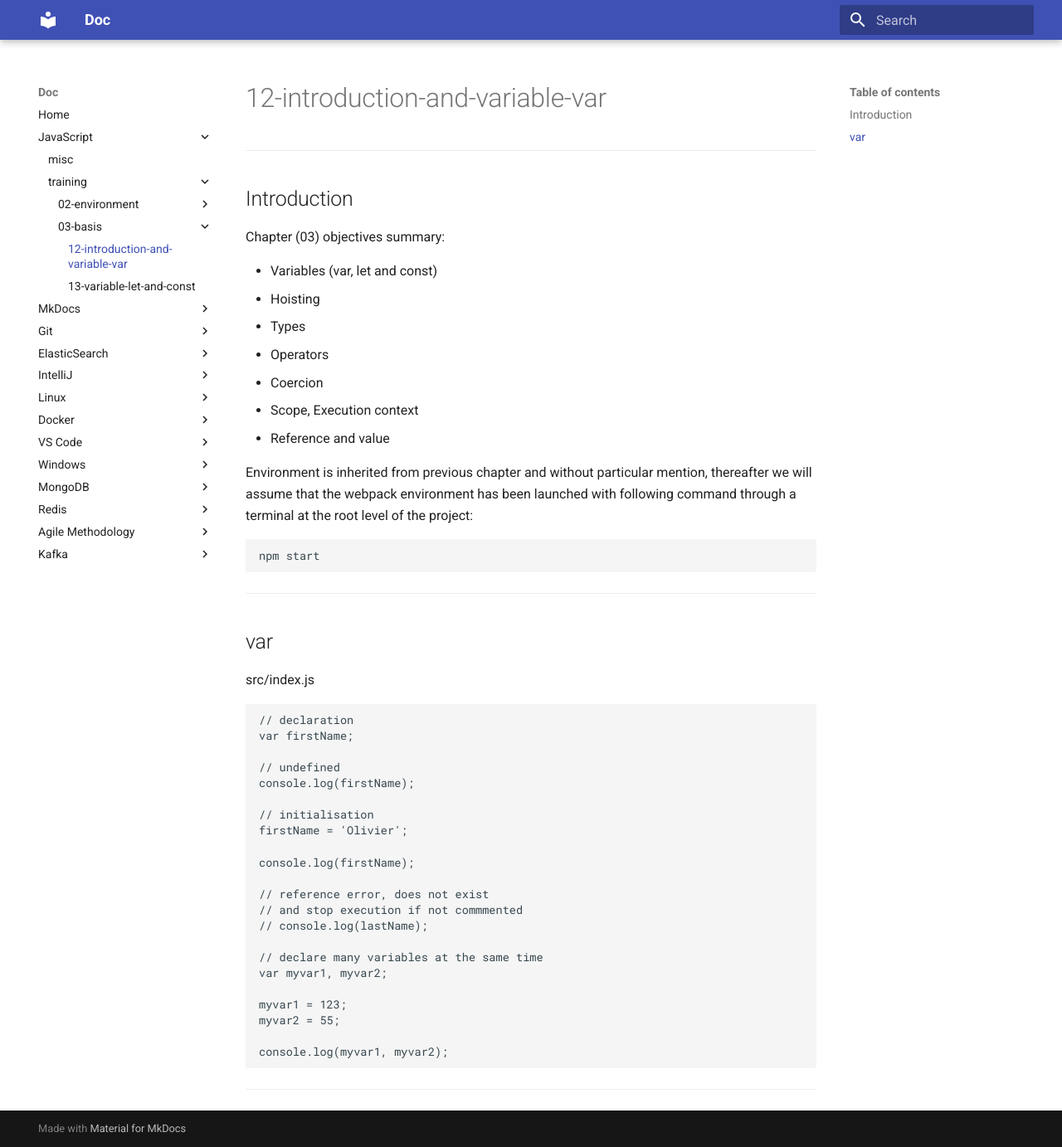
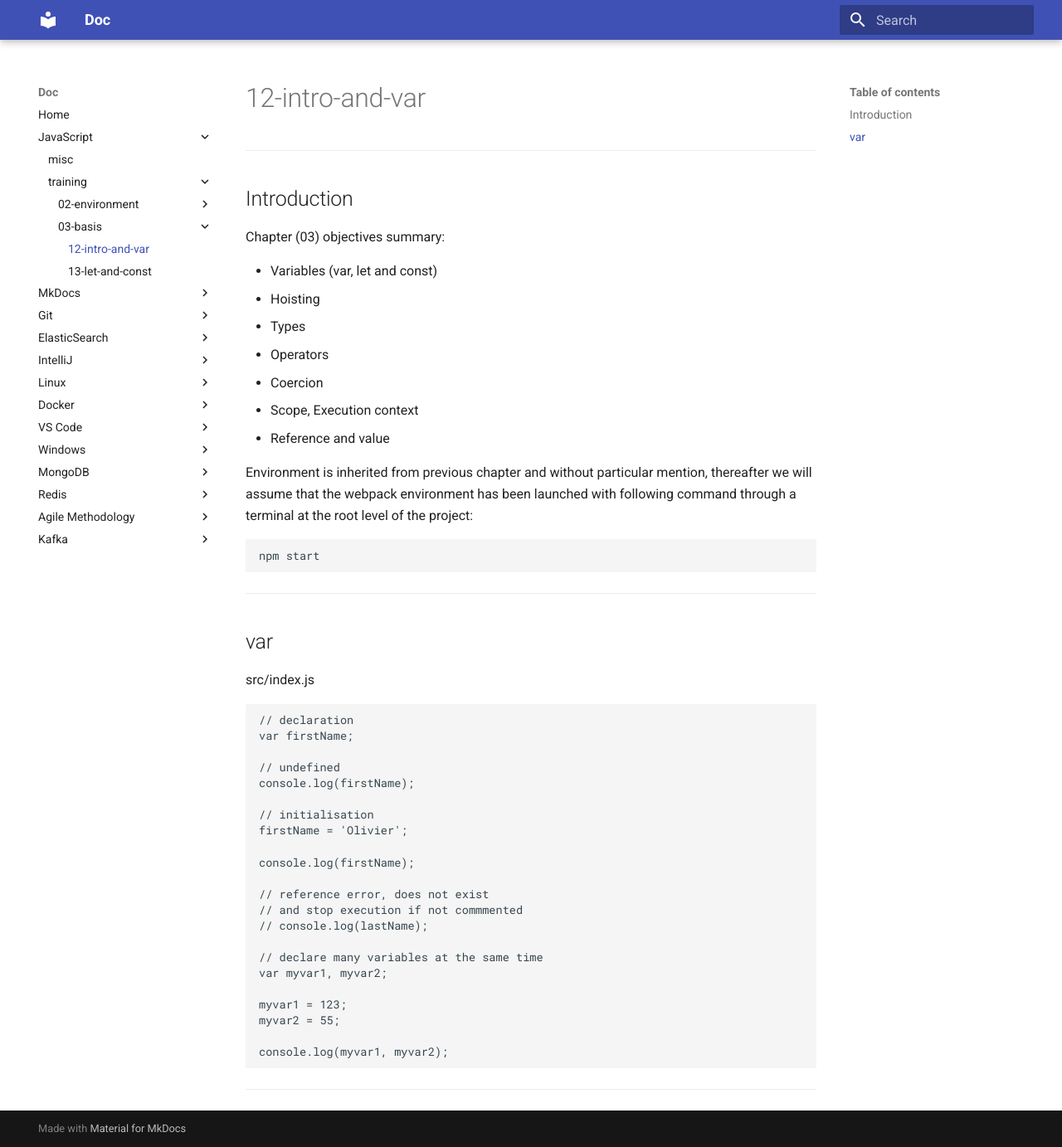
Before and after one commit to oldu73/doc, an MkDocs documentation site: the page built from docs/javascript/training/03-basis/12-intro-and-var.md, in a window 1280 px wide and 1383 px high. Shown: the whole window at 83% size. Built offline with MkDocs 1.6.1 and Material for MkDocs 9.7.7, drawn with Linux system fonts in a browser that asks for light colours.

Commit message:
js variable let and const fix

```diff
--- a/docs/javascript/training/03-basis/12-introduction-and-variable-var.md
+++ b/docs/javascript/training/03-basis/12-intro-and-var.md
@@ -1,4 +1,4 @@
-# 12-introduction-and-variable-var
+# 12-intro-and-var
 
 ***
 
--- a/mkdocs.yml
+++ b/mkdocs.yml
@@ -15,8 +15,8 @@ nav:
                 - '10-webpack': 'javascript/training/02-environment/10-webpack.md'
                 - '11-console': 'javascript/training/02-environment/11-console.md'
             - 03-basis:
-                - '12-introduction-and-variable-var': 'javascript/training/03-basis/12-introduction-and-variable-var.md'
-                - '13-variable-let-and-const': 'javascript/training/03-basis/13-variable-let-and-const.md'
+                - '12-intro-and-var': 'javascript/training/03-basis/12-intro-and-var.md'
+                - '13-let-and-const': 'javascript/training/03-basis/13-let-and-const.md'
     - MkDocs:
         - 'MkDocs - Misc': 'mkdocs/mkdocs.md'
     - Git:
```
Also changed, not shown: docs/javascript/training/03-basis/13-let-and-const.md (renamed from docs/javascript/training/03-basis/13-variable-let-and-const.md, +1 -1 lines).
